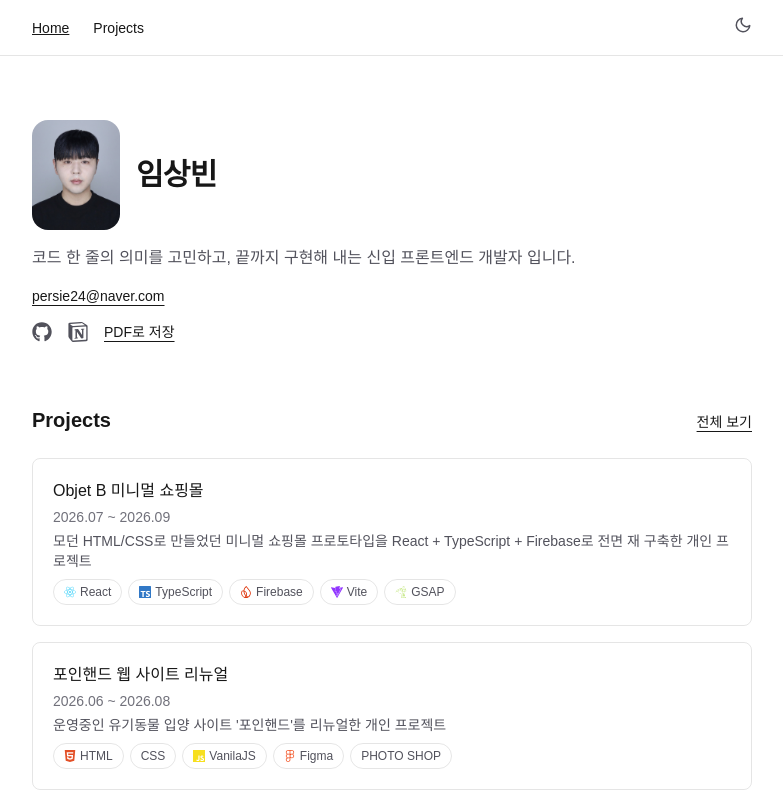
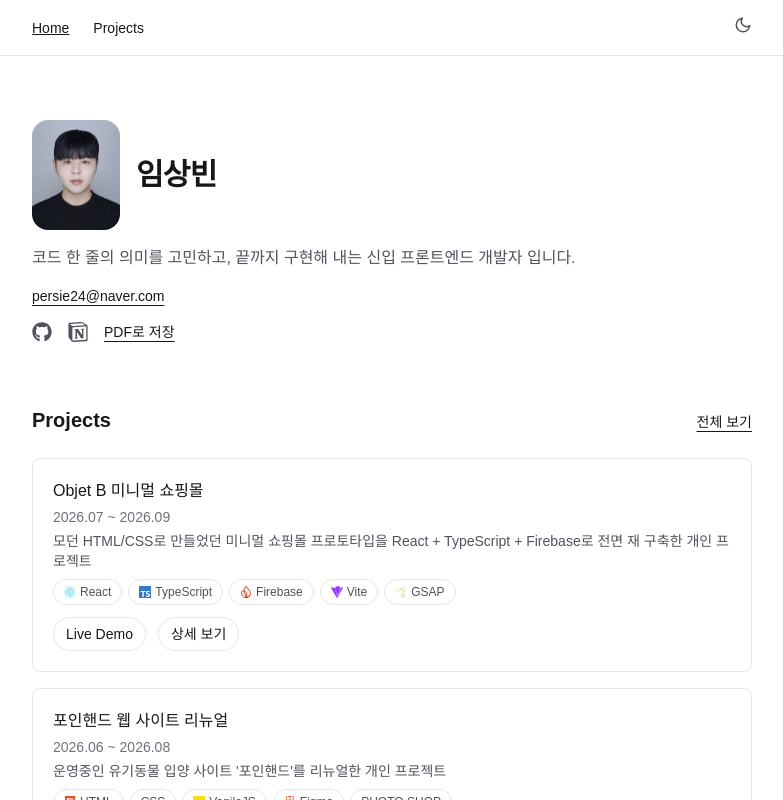
Before and after one commit to lym-bin/sangbin-dev, a Next.js app: page / in a window 1280 px wide. Shown: the top 800 px of the page, without its empty margins (248-1031 px from the left). Built offline with nearby package versions, Linux system fonts and the light colour scheme.

Commit message:
프로젝트 카드에 Demo/상세보기 버튼 분리

```diff
--- a/src/components/ProjectCard.tsx
+++ b/src/components/ProjectCard.tsx
@@ -4,10 +4,7 @@ import type { Project } from "@/data/projects";
 
 export default function ProjectCard({ project }: { project: Project }) {
   return (
-    <Link
-      href={`/projects/${project.slug}`}
-      className="group block rounded-lg border border-black/10 p-5 transition-transform duration-200 hover:scale-[1.02] hover:bg-black/2 dark:border-white/10 dark:hover:bg-white/4"
-    >
+    <div className="group rounded-lg border border-black/10 p-5 transition-transform duration-200 hover:scale-[1.02] hover:bg-black/2 dark:border-white/10 dark:hover:bg-white/4">
       <h3 className="font-medium transition-colors group-hover:text-black dark:group-hover:text-white">
         {project.title}
       </h3>
@@ -20,6 +17,24 @@ export default function ProjectCard({ project }: { project: Project }) {
           <TechChip key={tech} name={tech} />
         ))}
       </div>
-    </Link>
+      <div className="mt-3 flex gap-3 text-sm font-medium">
+        {project.links.demo && (
+          <a
+            href={project.links.demo}
+            target="_blank"
+            rel="noopener noreferrer"
+            className="rounded-full border border-black/10 px-3 py-1.5 transition-all hover:-translate-y-0.5 hover:bg-black/5 hover:shadow-sm dark:border-white/10 dark:hover:bg-white/10"
+          >
+            Live Demo
+          </a>
+        )}
+        <Link
+          href={`/projects/${project.slug}`}
+          className="rounded-full border border-black/10 px-3 py-1.5 transition-all hover:-translate-y-0.5 hover:bg-black/5 hover:shadow-sm dark:border-white/10 dark:hover:bg-white/10"
+        >
+          상세 보기
+        </Link>
+      </div>
+    </div>
   );
 }
```
